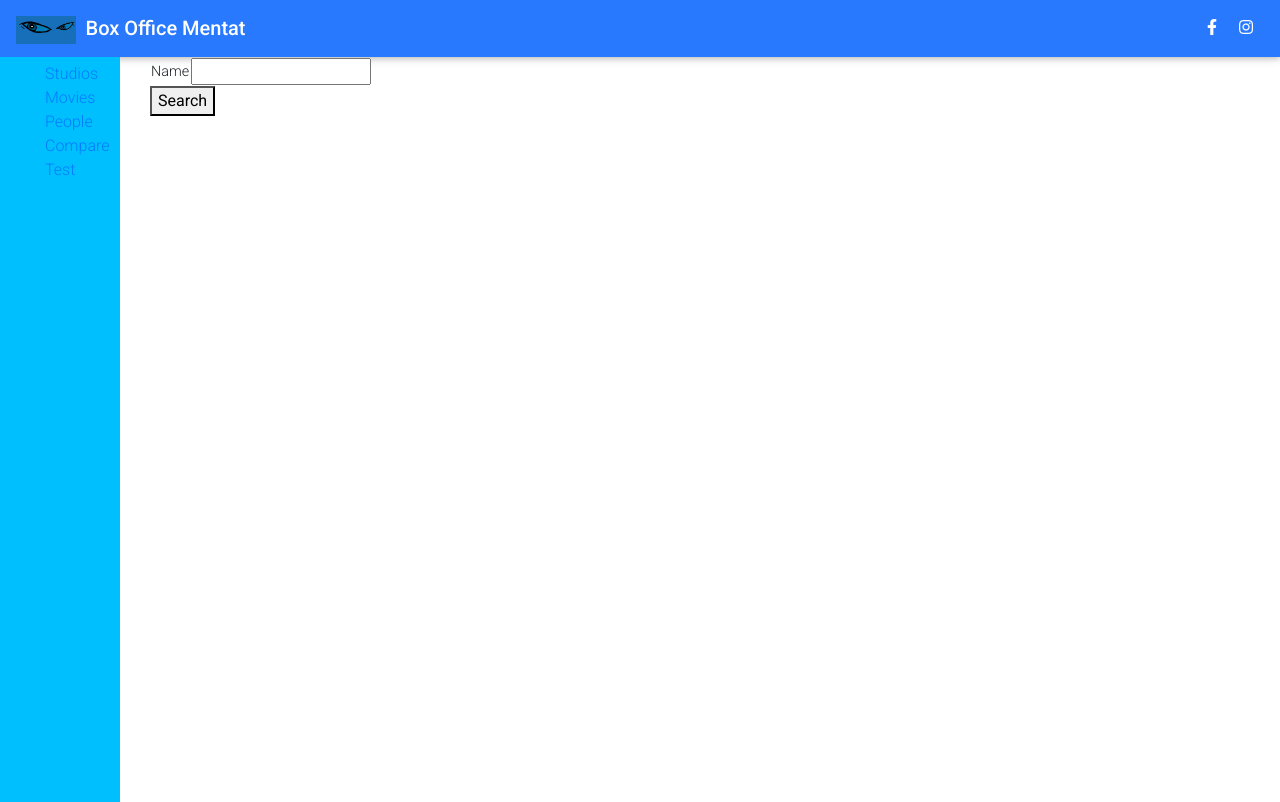
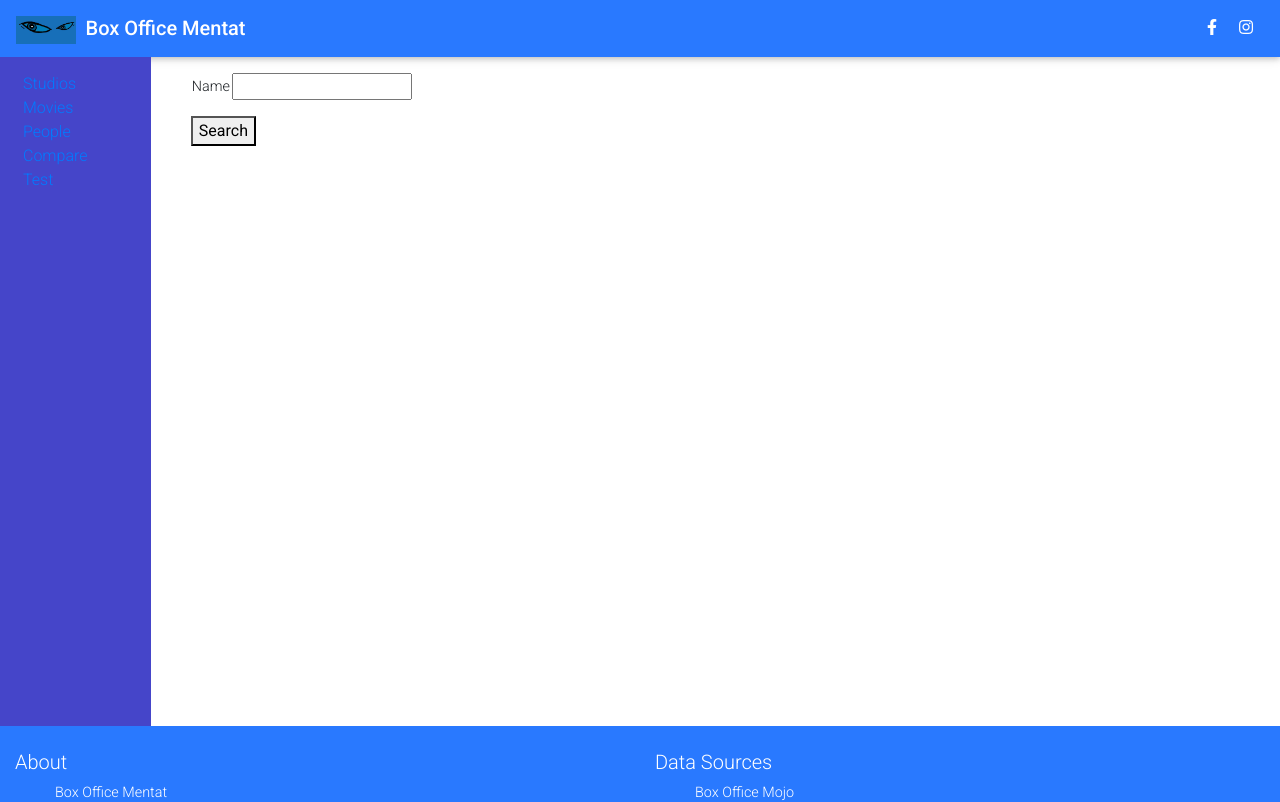
Before and after one commit to jtkbong/BoxOfficeMentatFrontend, a React (Create React App) app in the folder Frontend/mentatfrontend/: page /people in a window 1280 px wide. Shown: the top 802 px of the page. Built offline with nearby package versions, Linux system fonts and the light colour scheme.

Commit message:
update some css, make things look prettier

```diff
--- a/Frontend/mentatfrontend/src/BoxOfficeComparer.js
+++ b/Frontend/mentatfrontend/src/BoxOfficeComparer.js
@@ -9,12 +9,14 @@ class BoxOfficeComparer extends Component {
     constructor(props) {
         super(props);
         this.state = {
+            movieIds: [],
             movie1Id: "captainamerica",
             movie2Id: "marvel14b",
             movie1: null,
             movie2: null,
             size: [1200, 500]
         };
+        this.addMovieIdToList = this.addMovieIdToList.bind(this);
     }
 
     componentDidMount() {
@@ -35,6 +37,17 @@ class BoxOfficeComparer extends Component {
                     movie2: data
                 });
             });
+    }
+
+    addMovieIdToList() {
+        const movieId = document.getElementById('movieId').value;
+        const li = document.createElement('li');
+        li.innerHTML = movieId;
+        document.getElementById('movieIdList').appendChild(li);
+        this.setState(prevState => {
+            prevState.movieIds.push(movieId);
+            return {movieIds: prevState.movieIds}
+        });
     }
 
     render() {
@@ -67,7 +80,18 @@ class BoxOfficeComparer extends Component {
                         </svg>{this.state.movie1.name} vs
 <svg width="15" height="15">
                                 <rect width="15" height="15" style={{ fill: "FABFFF" }} />
-                            </svg>{this.state.movie2.name}</div>
+                            </svg>{this.state.movie2.name}
+                        </div>
+                        <table>
+                            <tr><td>Movie ID</td>
+                            <td><input type="text" id="movieId" /></td>
+                            <td><button onClick={this.addMovieIdToList}>Add</button></td>
+                            </tr>
+                        </table>
+                        <ul id="movieIdList">
+
+                        </ul>
+
 
                         <svg key="barChartGraphic" width={this.state.size[0] + 100} height={this.state.size[1] + 100}>
                             <g transform="translate(80, 20)">
--- a/Frontend/mentatfrontend/src/MovieSearchPane.js
+++ b/Frontend/mentatfrontend/src/MovieSearchPane.js
@@ -74,7 +74,7 @@ class MovieSearchPane extends Component {
 		};
 
 		return (
-			<div style={{ height: "750px" }}>
+			<div style={{ height: "100%" }}>
 				<table>
 					<tbody>
 						<tr>
@@ -102,7 +102,8 @@ class MovieSearchPane extends Component {
 						</tr>
 					</tbody>
 				</table>
-				<button onClick={this.handleSearchClick}>Search</button>
+				<button className="searchButtonStyle" onClick={this.handleSearchClick}>Search</button>
+				<br />
 				<MovieResults
 					title={this.state.title} studioId={this.state.studioId}
 					releasedDate={this.state.releasedDate} genre={this.state.genre} />
--- a/Frontend/mentatfrontend/src/PeopleResults.js
+++ b/Frontend/mentatfrontend/src/PeopleResults.js
@@ -1,24 +1,72 @@
 import React, { Component } from 'react';
+import ReactPaginate from 'react-paginate';
 import { Link } from 'react-router-dom';
+import './css/pagination.css'
 
 class PeopleResults extends Component {
+
+    static resultsPerPage = 20;
 
     constructor(props) {
         super(props);
         this.state = {
-            people: []
+            pageNumber: 0,
+            name: null,
+            people: [],
+            resultsCount: 0
         };
     }
 
+    componentDidMount() {
+        this.getPeople();
+    }
+
     componentWillReceiveProps(props) {
-        const name = props.name;
-        const url = process.env.REACT_APP_API_URL + "people?name=" + name
-		fetch(url, {mode: 'cors'})
+        console.log(props.name);
+        if (props.name !== this.state.name) {
+            this.setState({
+                name: props.name,
+                people: [],
+                pageNumber: 0
+            }, () => {
+                this.getPeople();
+            });
+        }
+    }
+
+    getPeople() {
+        if (this.state.name) {
+
+            const offset = this.state.pageNumber * PeopleResults.resultsPerPage;
+            const offsetParam = "offset=" + offset;
+            const nameParam = "name=" + this.state.name;
+            const maxResultsParam = "maxResults=" + PeopleResults.resultsPerPage;
+            const studiosQueryString = "?" + [maxResultsParam, offsetParam, nameParam].join("&");
+            const url = process.env.REACT_APP_API_URL + "people" + studiosQueryString;
+            fetch(url, { mode: 'cors' })
                 .then(response => response.json())
                 .then(data => {
-				this.setState({people: data.people })
+                    this.setState({
+                        people: data.people
+                    })
+                });
+            const countUrl = url + "&mode=count";
+
+            fetch(countUrl, { mode: 'cors' })
+                .then(response => response.json())
+                .then(data => {
+                    this.setState({ resultsCount: data.count });
                 });
         }
+    }
+
+    handlePageClick = data => {
+        this.setState({
+            pageNumber: data.selected
+        }, () => {
+            this.getPeople();
+        });
+    };
 
     getOccupations(person) {
         var occupations = [];
@@ -42,8 +90,12 @@ class PeopleResults extends Component {
     }
 
     render() {
+
+        if (this.state.people.length > 0) {
+        const finalPageCount = Math.ceil(this.state.resultsCount / PeopleResults.resultsPerPage);
+
         return (
-			<div>
+            <div id="react-paginate">
                 {this.state.people.length > 0 &&
                     <table>
                         <tbody>
@@ -60,8 +112,26 @@ class PeopleResults extends Component {
                         </tbody>
                     </table>
                 }
+                <br />
+                {this.state.people.length > 0 &&
+                    <ReactPaginate
+                        previousLabel={'<'}
+                        nextLabel={'>'}
+                        breakLabel={'...'}
+                        pageCount={finalPageCount}
+                        marginPagesDisplayed={2}
+                        pageRangeDisplayed={3}
+                        onPageChange={this.handlePageClick}
+                        activeClassName={'paginate-active'}
+                    />
+                }
             </div>
         );
+            } else {
+                return (
+                    <div style={{ height: "550px" }} />
+                );
+            }
     }
 }
 
--- a/Frontend/mentatfrontend/src/PeopleSearchPane.js
+++ b/Frontend/mentatfrontend/src/PeopleSearchPane.js
@@ -17,7 +17,7 @@ class PeopleSearchPane extends Component {
 
 	render() {
 		return (
-			<div style={{ height: "750px" }}>
+			<div style={{ height: "100%" }}>
 				<table>
 					<tbody>
 						<tr>
@@ -26,7 +26,7 @@ class PeopleSearchPane extends Component {
 						</tr>
 					</tbody>
 				</table>
-				<button onClick={this.handleClick}>Search</button>
+				<button className="searchButtonStyle" onClick={this.handleClick}>Search</button>
 				<PeopleResults name={this.state.name} />
 			</div>
 		);
--- /dev/null
+++ b/Frontend/mentatfrontend/src/SideBar.js
@@ -0,0 +1,25 @@
+import React, { Component } from 'react';
+//import "@fortawesome/fontawesome-free/css/all.min.css";
+//import "bootstrap-css-only/css/bootstrap.min.css";
+//import "mdbreact/dist/css/mdb.css";
+import { Link } from 'react-router-dom'
+import "./css/sidebar.css"
+
+class SideBar extends Component {
+
+    render() {
+        return (
+            <div>
+                <ul>
+                    <li><Link to="/studios">Studios</Link></li>
+                    <li><Link to="/movies">Movies</Link></li>
+                    <li><Link to="/people">People</Link></li>
+                    <li><Link to="/comparer">Compare</Link></li>
+                    <li><Link to="/test">Test</Link></li>
+                </ul>
+            </div>
+        );
+    }
+}
+
+export default SideBar;
--- a/Frontend/mentatfrontend/src/SideNavBar.js
+++ /dev/null
@@ -1,35 +0,0 @@
-import React, { Component } from 'react';
-import "@fortawesome/fontawesome-free/css/all.min.css";
-import "bootstrap-css-only/css/bootstrap.min.css";
-import "mdbreact/dist/css/mdb.css";
-import { Link } from 'react-router-dom'
-
-class SideNavBar extends Component {
-
-    render() {
-        const sideNavbarStyle = {
-            "position": "absolute",
-            "left": "0",
-            "top": "0",
-            "padding": "5px",
-            "width": "120px",
-            "height": "100%",
-            "background": "#00bfff",
-            "color": "#00bfff"
-        }
-
-        return (
-            <div style={sideNavbarStyle}>
-                <ul>
-                    <li><Link to="/studios">Studios</Link></li>
-                    <li><Link to="/movies">Movies</Link></li>
-                    <li><Link to="/people">People</Link></li>
-                    <li><Link to="/comparer">Compare</Link></li>
-                    <li><Link to="/test">Test</Link></li>
-                </ul>
-            </div>
-        );
-    }
-}
-
-export default SideNavBar;
--- a/Frontend/mentatfrontend/src/css/index.css
+++ b/Frontend/mentatfrontend/src/css/index.css
@@ -3,3 +3,36 @@ body {
   padding: 0;
   font-family: sans-serif;
 }
+
+#container {
+  position: relative;
+  height: 100%;
+  display: flex;
+}
+
+#sidebar {
+  padding-top: 15px;
+  padding-left: 23px;
+  width: 12%;
+  height: relative;
+  background: #4545c9;
+  float: left;
+}
+
+#content {
+  width: 90%;
+  height: 100%;
+  float: right;
+  padding: 15px 40px;
+}
+
+#footer {
+  position: relative;
+  width: 100%;
+  left: 0;
+  bottom: 0
+}
+
+.searchButtonStyle {
+  margin: 15px 0px
+}
--- /dev/null
+++ b/Frontend/mentatfrontend/src/css/sidebar.css
@@ -0,0 +1,8 @@
+#sidebar ul {
+    padding: 0;
+    list-style: none;
+}
+
+#sidebar a {
+    text-decoration: none
+}
--- a/Frontend/mentatfrontend/src/index.js
+++ b/Frontend/mentatfrontend/src/index.js
@@ -6,7 +6,7 @@ import App from './App';
 import registerServiceWorker from './registerServiceWorker';
 import MovieResult from './MovieResult'
 import BoxOfficeMentatNavbar from './BoxOfficeMentatNavbar'
-import SideNavBar from './SideNavBar'
+import SideBar from './SideBar'
 import FooterPage from './FooterPage';
 import MovieSearchPane from './MovieSearchPane'
 import StudioResults from './StudioResults'
@@ -26,11 +26,11 @@ const routing = (
             <div>
                 <BoxOfficeMentatNavbar />
             </div>
-            <div style={{ overflow: "hidden", position: "relative", width: "100%" }}>
-                <div >
-                    <SideNavBar/>
+            <div id="container">
+                <div id="sidebar">
+                    <SideBar/>
                 </div>
-                <div style={{ position: "relative", left: "150px" }}>
+                <div id="content">
                     <Route exact path="/" component={App} />
                     <Route exact path="/studio/:studioId" component={StudioResult} />
                     <Route exact path="/studios" component={StudioResults} />
@@ -46,9 +46,9 @@ const routing = (
                     <Route exact path="/comparer" component={BoxOfficeComparer} />
                 </div>
             </div>
-            <div>
-			  	<FooterPage />
-		  	</div>
+            <footer id="footer">
+			<FooterPage />
+            </footer>
         </div>
     </Router>
 )
```
Also changed, not shown: Frontend/mentatfrontend/src/MovieResults.js (+7 -5 lines). Lines whose indentation alone changed are shown as unchanged.
